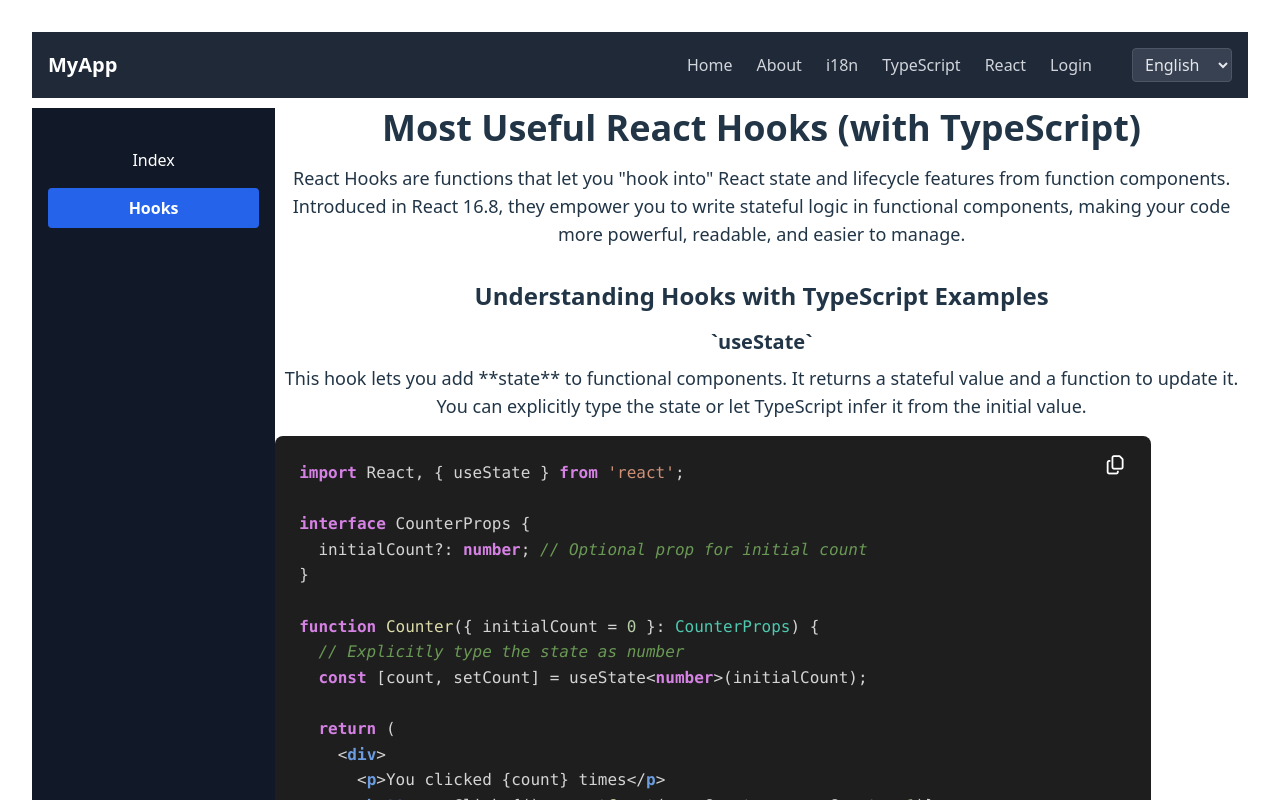
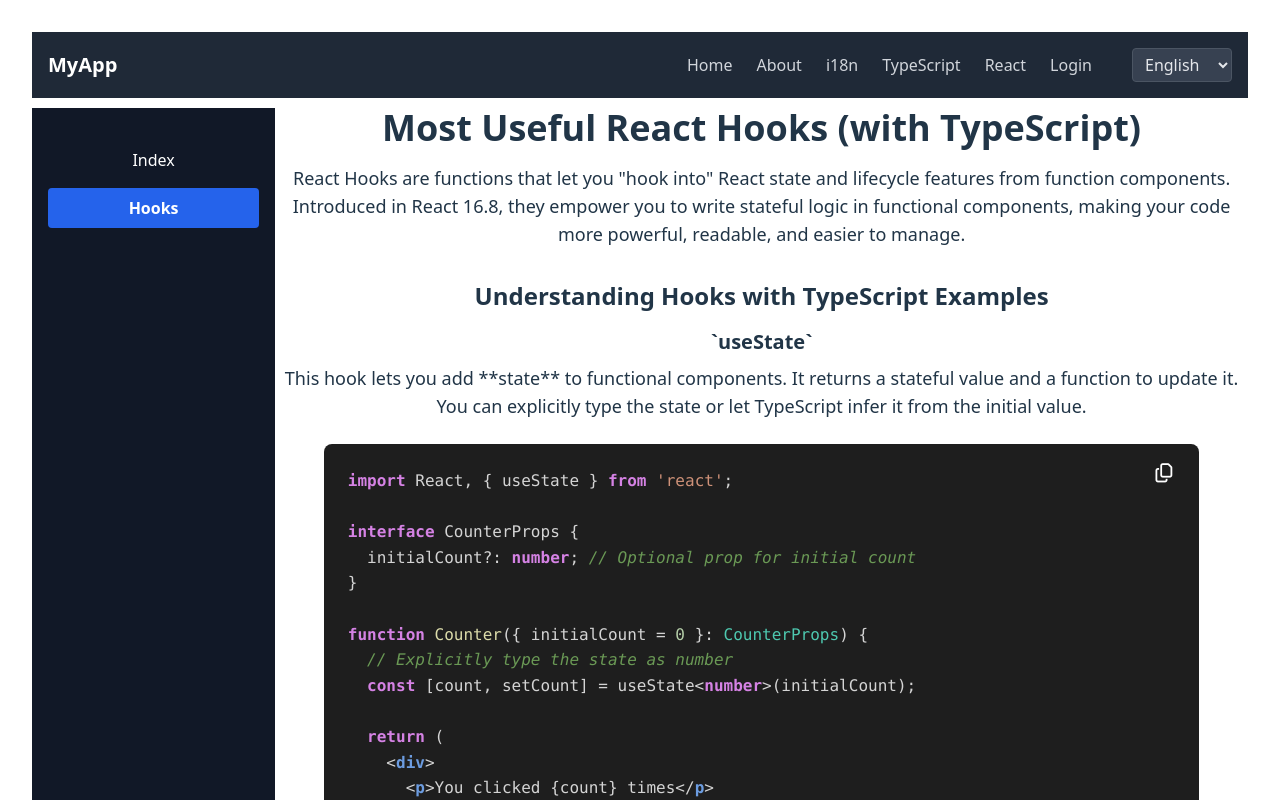
Before and after one commit to dimitri-edel/react-typescript-practice, a React (Vite) app: page /react-page in a window 1280 px wide. Both pictures are taken after a click on the item "Hooks". Shown: the top 800 px of the page. Built offline with nearby package versions, Linux system fonts and the light colour scheme.

Commit message:
Add a scroll fade-in effect for sections of the page in hooks.tsx

```diff
--- a/src/features/react/pages/hooks.tsx
+++ b/src/features/react/pages/hooks.tsx
@@ -1,13 +1,41 @@
 import { getTranslation } from '../../../i18n/i18n';
 import { useLocale } from '../../../components/LocaleContext';
-import {TypeScriptPanel} from '../../../components/TSPanel/TypeScriptPanel';
+import { TypeScriptPanel } from '../../../components/TSPanel/TypeScriptPanel';
+import { useEffect, useRef, useState } from 'react';
 
+// FadeInSection component for fade-in on scroll
+function FadeInSection({ children }: { children: React.ReactNode }) {
+  const ref = useRef<HTMLDivElement>(null);
+  const [isVisible, setVisible] = useState(false);
+
+  useEffect(() => {
+    const observer = new window.IntersectionObserver(
+      ([entry]) => {
+        if (entry.isIntersecting) setVisible(true);
+      },
+      { threshold: 0.15 }
+    );
+    if (ref.current) observer.observe(ref.current);
+    return () => observer.disconnect();
+  }, []);
+
+  return (
+    <div
+      ref={ref}
+      className={`transition-opacity duration-700 transform ${
+        isVisible ? 'opacity-100 translate-y-0' : 'opacity-0 translate-y-8'
+      }`}
+    >
+      {children}
+    </div>
+  );
+}
 
 export function Hooks() {
     const { locale } = useLocale();
-    const title = getTranslation('react_hooks', 'main_title', locale,  undefined, "react");
-    const intro_paragraph = getTranslation('react_hooks', 'intro_paragraph', locale,  undefined, "react");
-    const section_heading_1 = getTranslation('react_hooks', 'section_heading_1', locale,  undefined, "react");
+    const title = getTranslation('react_hooks', 'main_title', locale, undefined, "react");
+    const intro_paragraph = getTranslation('react_hooks', 'intro_paragraph', locale, undefined, "react");
+    const section_heading_1 = getTranslation('react_hooks', 'section_heading_1', locale, undefined, "react");
     const hook_list = ['useState', 'useEffect', 'useContext', 'useRef', 'useCallback', 'useMemo'];
 
     const hooks_html = () => {
@@ -27,23 +55,27 @@ export function Hooks() {
             item_list.push({ title: title, description: description, text: text, id: id });
         });
 
-        return item_list.map((item, index) => (
-            <div key={index} className="mb-8">
-                <h3 className="text-xl font-semibold mb-2">{item.title}</h3>
-                <p className="text-lg mb-2">{item.description}</p>
-                <TypeScriptPanel scope={item.id} id="code_example" feature="react" />
-            </div>
-        ));
+        return (
+          <>
+            {item_list.map((item, index) => (
+              <FadeInSection key={item.id}>
+                <div className="mb-8 w-full flex flex-col items-center">
+                  <h3 className="text-xl font-semibold mb-2 text-center">{item.title}</h3>
+                  <p className="text-lg mb-2 text-center">{item.description}</p>
+                  <TypeScriptPanel scope={item.id} id="code_example" feature="react" />
+                </div>
+              </FadeInSection>
+            ))}
+          </>
+        );
     }
 
     return (
         <div className="flex flex-col flex-1 items-center">
-            <div className="flex flex-col flex-1 items-center">
-                <h1 className="text-4xl font-bold mb-4">{title}</h1>
-                <p className="text-lg mb-8">{intro_paragraph}</p>
-                <h2 className="text-2xl font-semibold mb-4">{section_heading_1}</h2>
-                { hooks_html() }
-            </div>
+            <h1 className="text-4xl font-bold mb-4">{title}</h1>
+            <p className="text-lg mb-8">{intro_paragraph}</p>
+            <h2 className="text-2xl font-semibold mb-4">{section_heading_1}</h2>
+            {hooks_html()}
         </div>
     );
 }
```
